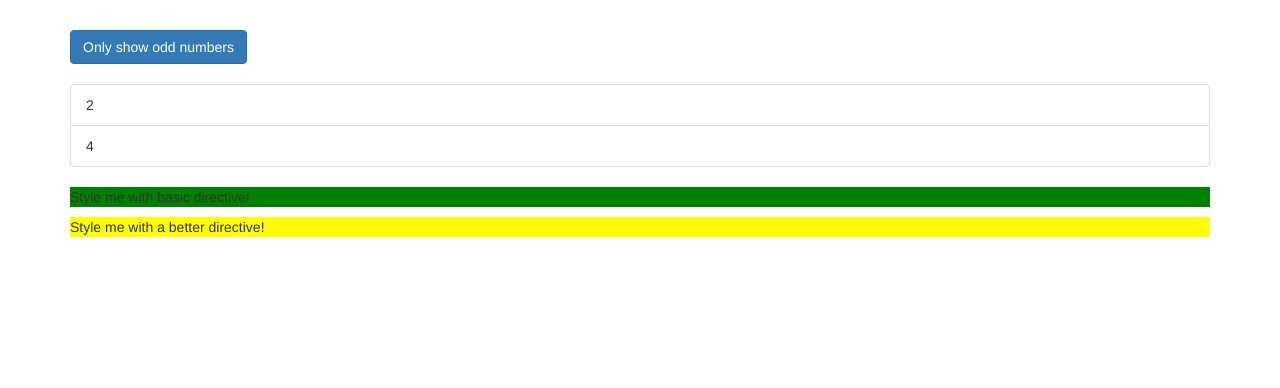
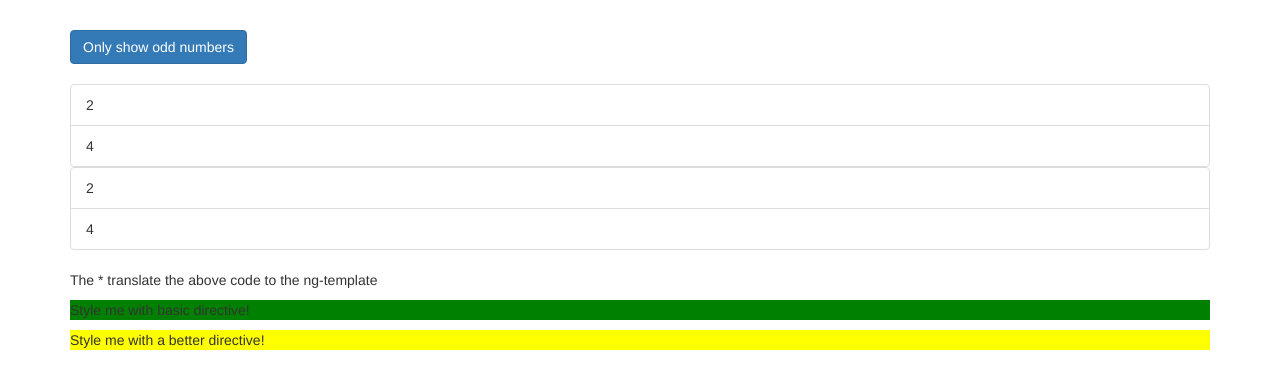
Before and after one commit to PAWR1991/Angular8-Directives, an Angular app: page / in a window 1280 px wide. Shown: the top 388 px of the page. Built offline with nearby package versions, Linux system fonts and the light colour scheme.

Commit message:
these is what the *ngIf's * does

```diff
--- a/src/app/app.component.html
+++ b/src/app/app.component.html
@@ -24,7 +24,19 @@
             {{even}}
           </li>
         </div>
+        <ng-template [ngIf]="!onlyOdd">
+          <div>
+            <li
+              class="list-group-item"
+              [ngClass]="{odd:even % 2 !== 0}"
+              [ngStyle]="{backgroundColor: even % 2 !== 0 ? 'yellow' : 'transparent'}"
+              *ngFor="let even of evenNumbers">
+              {{even}}
+            </li>
+          </div>
+        </ng-template>
       </ul>
+      <p>The * translate the above code to the ng-template</p>
       <p appBasicHighlight  >Style me with basic directive!</p>
       <p [appBetterHighlight]="'red'" defaultColor="yellow" >Style me with a better directive!</p>
       <ng-template [ngIf]="onlyOdd">
```
